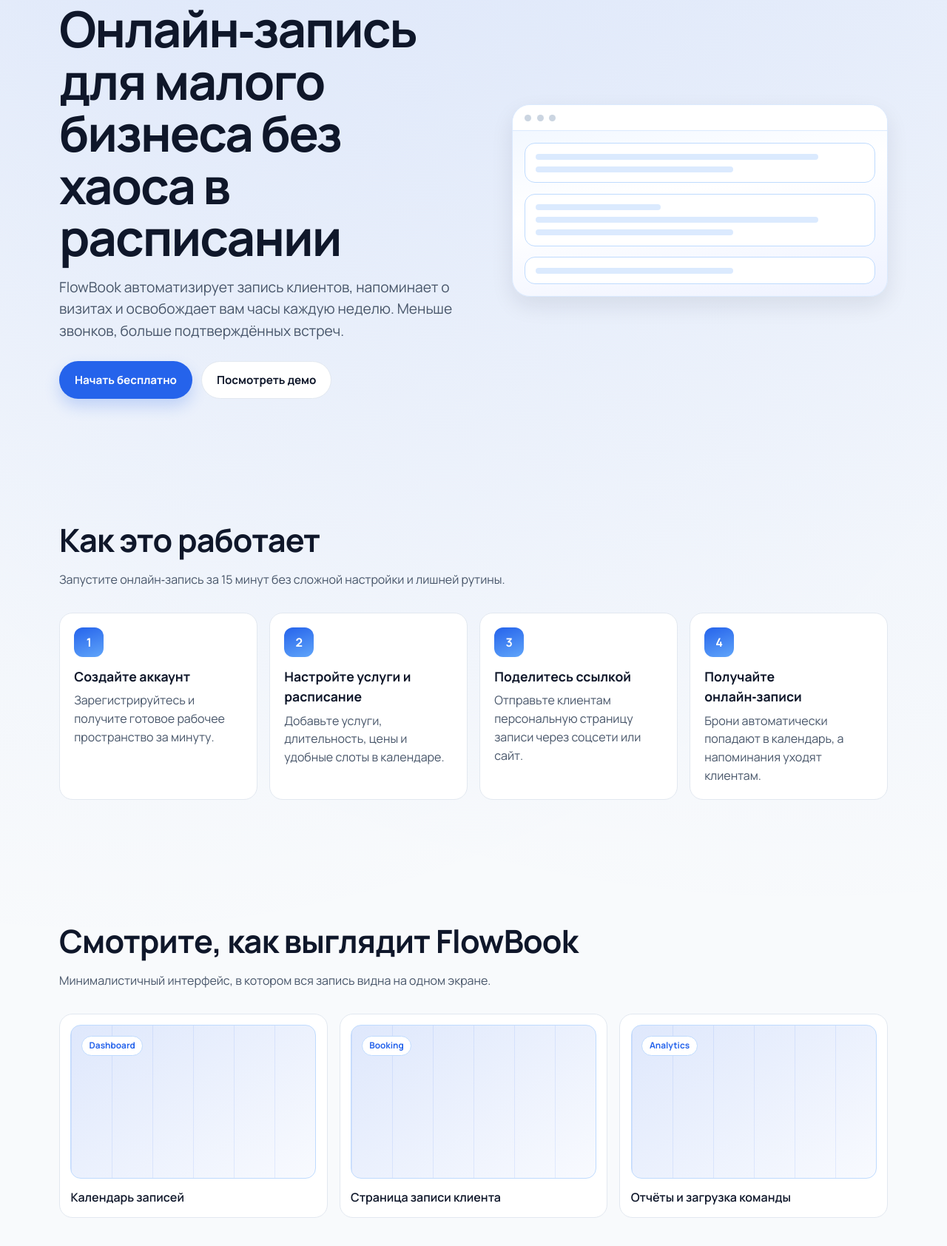
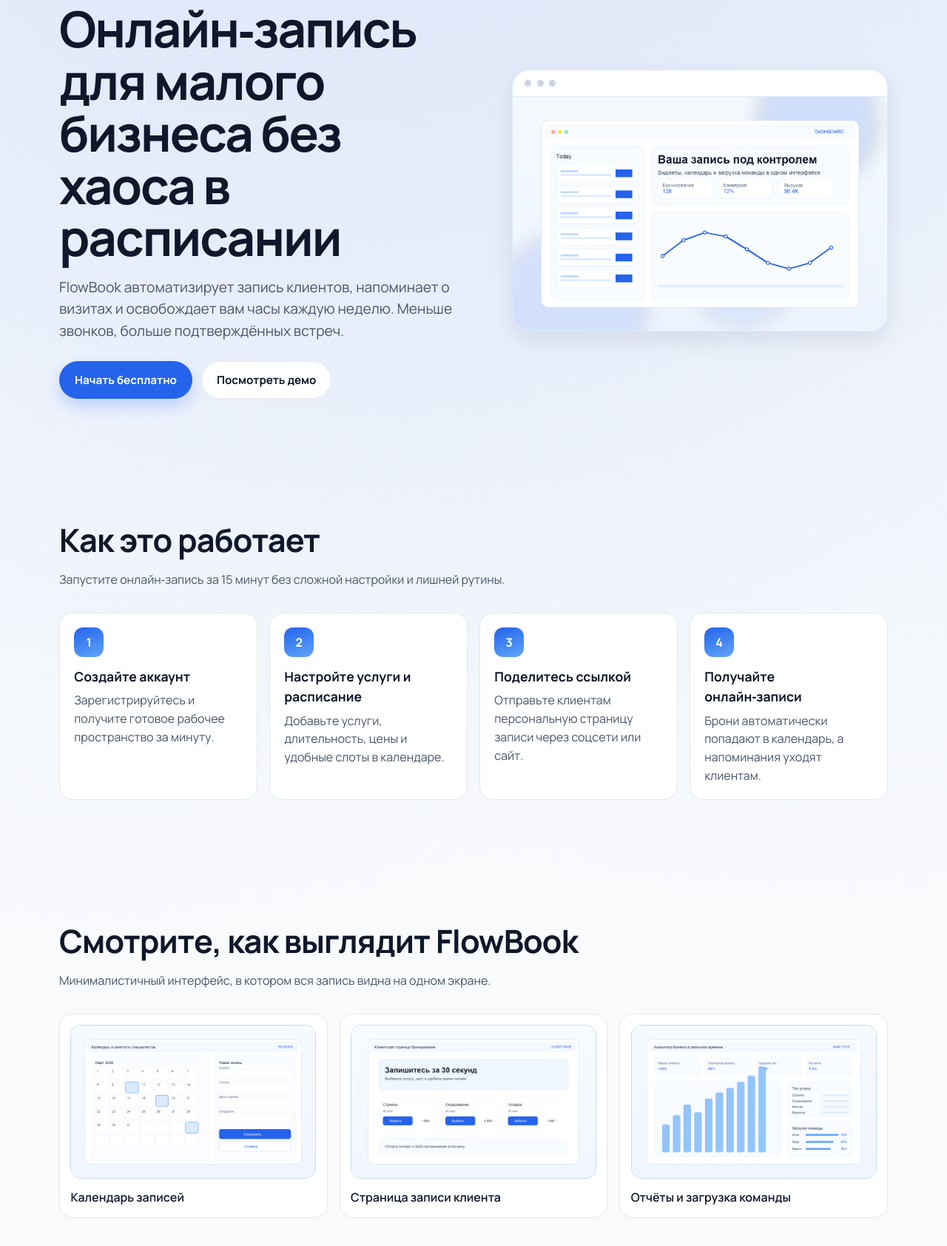
Before and after one commit to ulikashi/FlowBook, a plain HTML site: page index.html in a window 1280 px wide. Shown: the part 154-1838 px from the top of the page at 74% size. Drawn offline with Linux system fonts and the light colour scheme.

Commit message:
Add generated product images and integrate into landing

```diff
--- a/index.html
+++ b/index.html
@@ -226,35 +226,10 @@
         background: #cbd5e1;
       }
 
-      .mockup-body {
-        padding: 1rem;
-        display: grid;
-        gap: 0.9rem;
-      }
-
-      .mockup-card {
-        border: 1px solid #bfdbfe;
-        background: #fff;
-        border-radius: 14px;
-        padding: 0.85rem;
-      }
-
-      .line {
-        height: 8px;
-        border-radius: 999px;
-        background: #dbeafe;
-      }
-
-      .line.wide {
-        width: 86%;
-      }
-
-      .line.mid {
-        width: 60%;
-      }
-
-      .line.short {
-        width: 38%;
+      .mockup-image {
+        width: 100%;
+        aspect-ratio: 16/10;
+        object-fit: cover;
       }
 
       /* How it works */
@@ -316,31 +291,13 @@
         aspect-ratio: 16/10;
         border-radius: 14px;
         border: 1px solid #bfdbfe;
-        background:
-          linear-gradient(145deg, rgba(37, 99, 235, 0.15), rgba(37, 99, 235, 0.03)),
-          repeating-linear-gradient(
-            90deg,
-            rgba(37, 99, 235, 0.1),
-            rgba(37, 99, 235, 0.1) 1px,
-            transparent 1px,
-            transparent 55px
-          ),
-          #fff;
-        position: relative;
         overflow: hidden;
       }
 
-      .shot-chip {
-        position: absolute;
-        top: 0.85rem;
-        left: 0.85rem;
-        font-size: 0.74rem;
-        font-weight: 700;
-        background: #fff;
-        color: var(--accent);
-        border: 1px solid #bfdbfe;
-        border-radius: 999px;
-        padding: 0.2rem 0.6rem;
+      .shot-visual img {
+        width: 100%;
+        height: 100%;
+        object-fit: cover;
       }
 
       .shot-caption {
@@ -660,20 +617,12 @@
               <span class="dot"></span>
               <span class="dot"></span>
             </div>
-            <div class="mockup-body">
-              <div class="mockup-card">
-                <div class="line wide"></div>
-                <div class="line mid" style="margin-top: 0.55rem"></div>
-              </div>
-              <div class="mockup-card">
-                <div class="line short"></div>
-                <div class="line wide" style="margin-top: 0.55rem"></div>
-                <div class="line mid" style="margin-top: 0.55rem"></div>
-              </div>
-              <div class="mockup-card">
-                <div class="line mid"></div>
-              </div>
-            </div>
+            <img
+              class="mockup-image"
+              src="assets/images/flowbook-hero-dashboard.png"
+              alt="Интерфейс FlowBook с календарём, метриками и графиком загрузки"
+              loading="eager"
+            />
           </div>
         </div>
       </section>
@@ -714,19 +663,19 @@
           <div class="shots-grid">
             <article class="shot">
               <div class="shot-visual">
-                <span class="shot-chip">Dashboard</span>
+                <img src="assets/images/flowbook-screen-calendar.png" alt="Скриншот календаря записей FlowBook" loading="lazy" />
               </div>
               <p class="shot-caption">Календарь записей</p>
             </article>
             <article class="shot">
               <div class="shot-visual">
-                <span class="shot-chip">Booking</span>
+                <img src="assets/images/flowbook-screen-client-page.png" alt="Скриншот клиентской страницы записи FlowBook" loading="lazy" />
               </div>
               <p class="shot-caption">Страница записи клиента</p>
             </article>
             <article class="shot">
               <div class="shot-visual">
-                <span class="shot-chip">Analytics</span>
+                <img src="assets/images/flowbook-screen-analytics.png" alt="Скриншот аналитики и загрузки команды в FlowBook" loading="lazy" />
               </div>
               <p class="shot-caption">Отчёты и загрузка команды</p>
             </article>
```
Also changed, not shown: assets/images/flowbook-hero-dashboard.png (added), assets/images/flowbook-screen-analytics.png (added), assets/images/flowbook-screen-calendar.png (added), assets/images/flowbook-screen-client-page.png (added).
